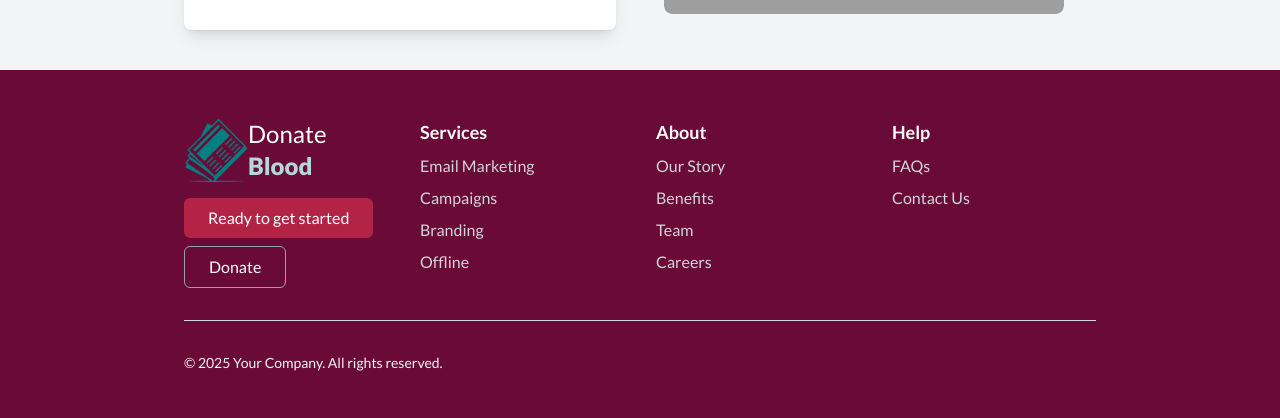
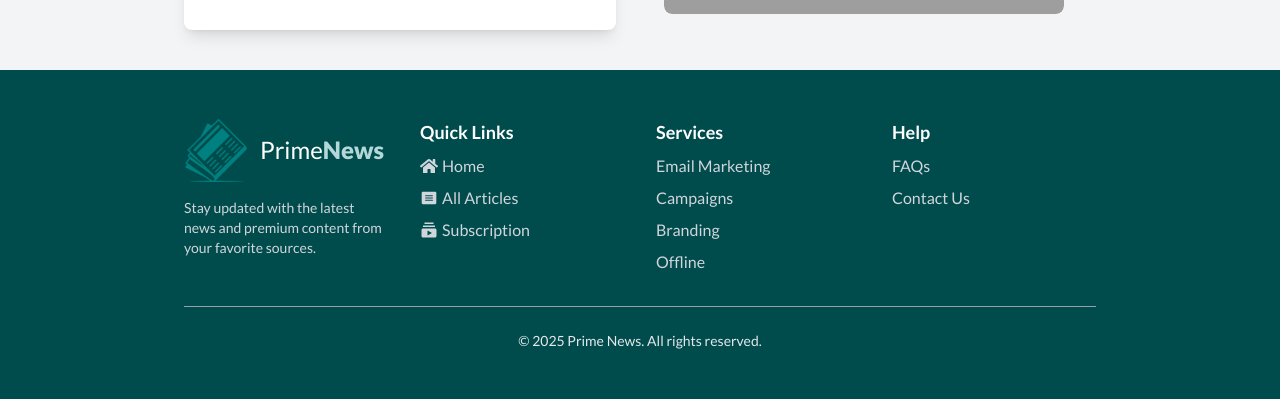
Before and after one commit to mubtasimprime/NewsPaper_MERN, a React (Vite) app: page / in a window 1280 px wide. Shown: the part 4222-4640 px from the top of the page. Built offline with nearby package versions, Linux system fonts and the light colour scheme; no server answers; grey boxes are pictures that could not be loaded.

Commit message:
Footer and readme

```diff
--- a/src/pages/shared/Footer.jsx
+++ b/src/pages/shared/Footer.jsx
@@ -1,28 +1,94 @@
-import React from "react";
+import { Link } from "react-router";
 import Logo from "../../assets/fav-logo.png";
-import { Link } from "react-router";
+import { FaHome } from "react-icons/fa";
+import { RiArticleFill } from "react-icons/ri";
+import { PiArticleFill, PiArticleMediumFill } from "react-icons/pi";
+import { MdSubscriptions } from "react-icons/md";
+import { GrArticle } from "react-icons/gr";
 
-const Footer = () => {
+const Footer = ({ user, isPremium }) => {
+  const navItems = (
+    <>
+      <li>
+        <Link className="flex items-center gap-1 hover:text-yellow-400" to="/">
+          <FaHome size={18} /> Home
+        </Link>
+      </li>
+      <li>
+        <Link
+          className="flex items-center gap-1 hover:text-yellow-400"
+          to="/all-articles"
+        >
+          <PiArticleFill size={18} /> All Articles
+        </Link>
+      </li>
+      {isPremium && (
+        <li>
+          <Link
+            className="flex items-center gap-1 text-yellow-400 font-semibold hover:text-yellow-500"
+            to="/premium-article"
+          >
+            ⭐ Premium
+          </Link>
+        </li>
+      )}
+      <li>
+        <Link
+          className="flex items-center gap-1 hover:text-yellow-400"
+          to="/subscription"
+        >
+          <MdSubscriptions size={18} /> Subscription
+        </Link>
+      </li>
+      {user && (
+        <>
+          <li>
+            <Link
+              className="flex items-center gap-1 hover:text-yellow-400"
+              to="/profile"
+            >
+              <PiArticleMediumFill size={18} /> Profile
+            </Link>
+          </li>
+          <li>
+            <Link
+              className="flex items-center gap-1 hover:text-yellow-400"
+              to="/my-articles"
+            >
+              <GrArticle size={18} /> My Articles
+            </Link>
+          </li>
+        </>
+      )}
+    </>
+  );
+
   return (
-    <footer className="bg-[#6A0B37] text-white py-12 px-4 sm:px-6 lg:px-8">
+    <footer className="bg-[#004c4c] text-white py-12 px-4 sm:px-6 lg:px-8">
       <div className="max-w-9/12 mx-auto">
         <div className="grid grid-cols-1 md:grid-cols-4 gap-8">
-          {/* Logo and CTA */}
+          {/* Logo & About */}
           <div className="space-y-4">
-            <Link to="/" className="flex items-center">
-              <img className="w-12 h-12 md:w-16 md:h-16" src={Logo} alt="" />
+            <Link to="/" className="flex items-center gap-3">
+              <img
+                className="w-12 h-12 md:w-16 md:h-16"
+                src={Logo}
+                alt="Logo"
+              />
               <h1 className="md:text-2xl">
-                Donate <span className="text-1 font-black">Blood</span>
+                Prime<span className="text-1 font-black">News</span>
               </h1>
             </Link>
-            <div className="flex flex-col items-start gap-2">
-              <button className="bg-[#B32346] text-white px-6 py-2 rounded-md transition">
-                Ready to get started
-              </button>
-              <Link className="border border-gray-400 px-6 py-2 rounded-md hover:bg-[#B32346] transition">
-                Donate
-              </Link>
-            </div>
+            <p className="text-gray-300 text-sm">
+              Stay updated with the latest news and premium content from your
+              favorite sources.
+            </p>
+          </div>
+
+          {/* Quick Links */}
+          <div className="space-y-2">
+            <h3 className="font-bold text-lg">Quick Links</h3>
+            <ul className="flex flex-col gap-2 text-gray-300">{navItems}</ul>
           </div>
 
           {/* Services */}
@@ -36,17 +102,6 @@ const Footer = () => {
             </ul>
           </div>
 
-          {/* About */}
-          <div className="space-y-2">
-            <h3 className="font-bold text-lg">About</h3>
-            <ul className="flex flex-col gap-2 text-gray-300">
-              <Link className="hover:text-white">Our Story</Link>
-              <Link className="hover:text-white">Benefits</Link>
-              <Link className="hover:text-white">Team</Link>
-              <Link className="hover:text-white">Careers</Link>
-            </ul>
-          </div>
-
           {/* Help */}
           <div className="space-y-2">
             <h3 className="font-bold text-lg">Help</h3>
@@ -57,9 +112,9 @@ const Footer = () => {
           </div>
         </div>
 
-        {/* Bottom border */}
-        <div className="border-t border-gray-300 mt-8 pt-8 text-sm text-gray-100">
-          © {new Date().getFullYear()} Your Company. All rights reserved.
+        {/* Bottom */}
+        <div className="border-t border-gray-400 mt-8 pt-6 text-sm text-gray-200 text-center">
+          © {new Date().getFullYear()} Prime News. All rights reserved.
         </div>
       </div>
     </footer>
```
Also changed, not shown: 1 other file (tests, documents, lock files or other folders).
